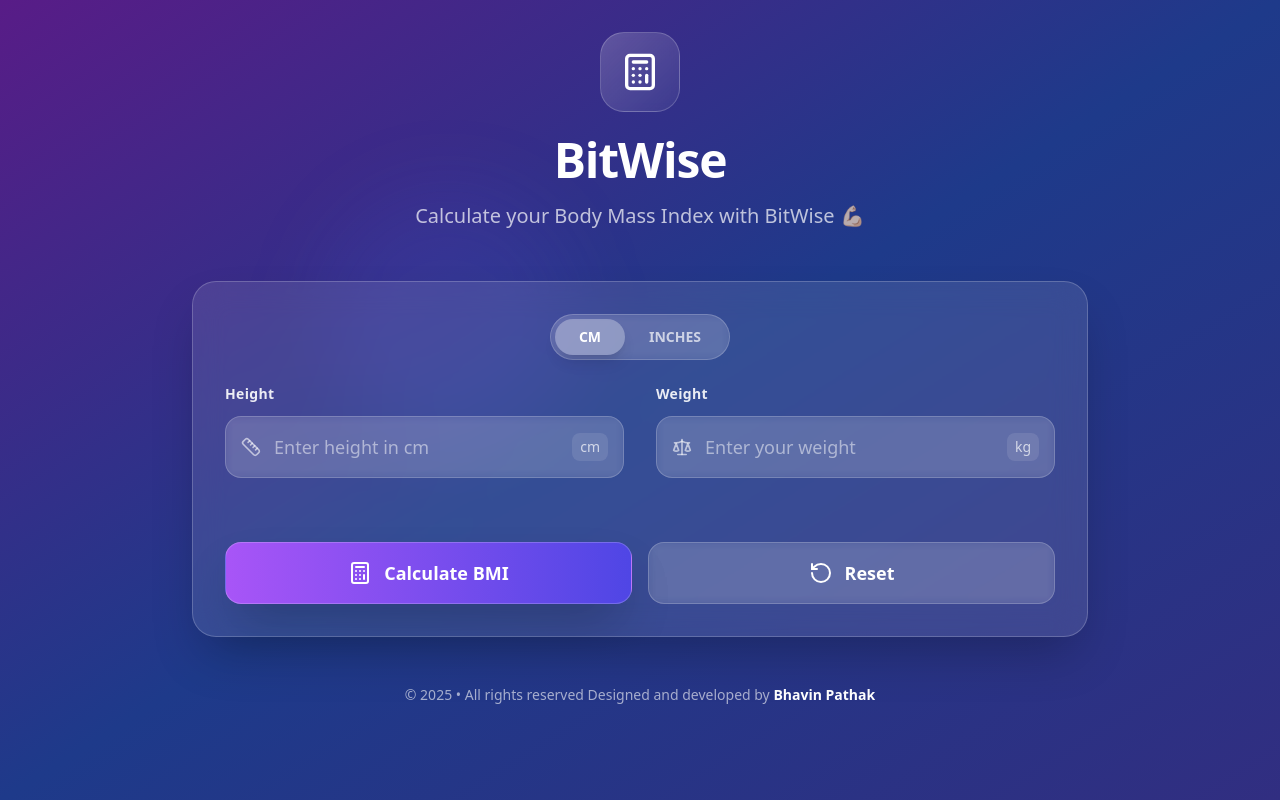
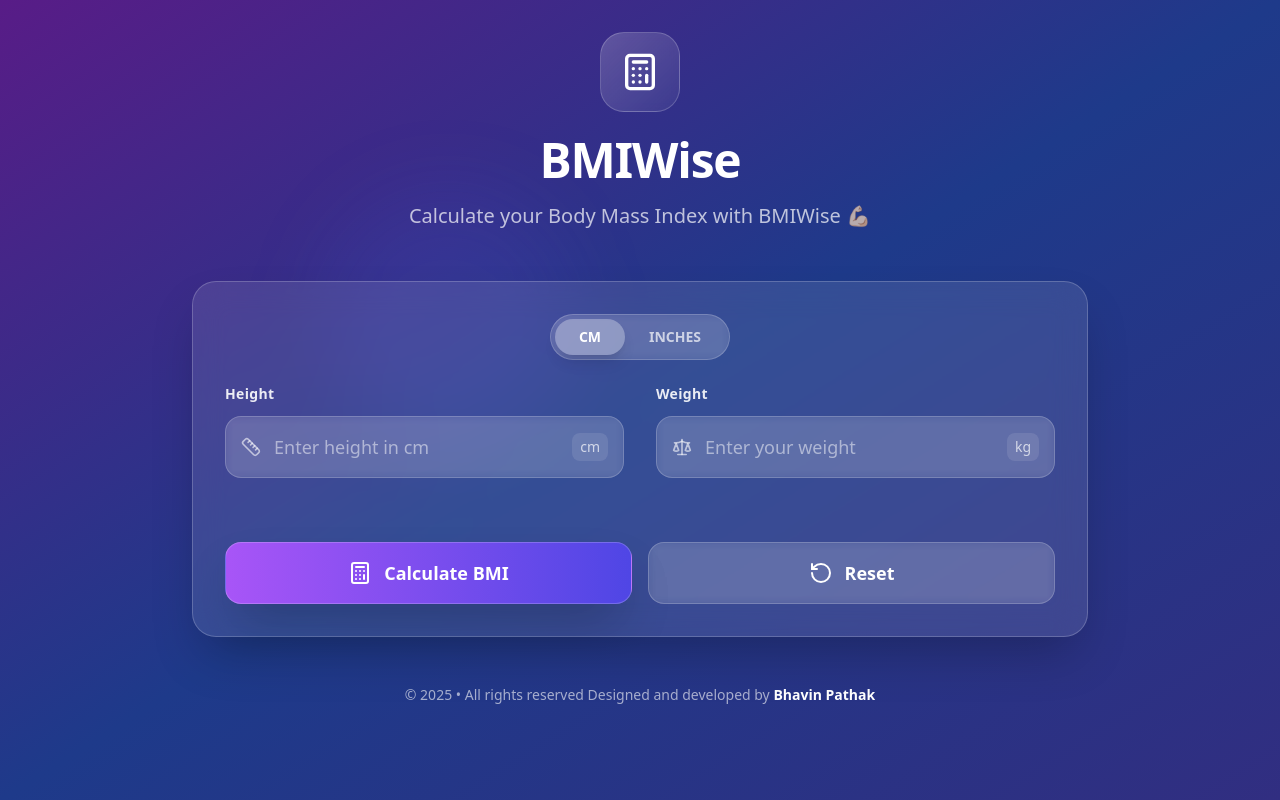
Before and after one commit to Bhavin-Pathak/bmiwise, a React (Create React App) app: page / in a window 1280 px wide. Built offline with nearby package versions, Linux system fonts and the light colour scheme.

Commit message:
fix: correct branding in Header component from BitWise to BMIWise

```diff
--- a/src/components/header.js
+++ b/src/components/header.js
@@ -7,10 +7,10 @@ const Header = () => {
         <Calculator className="h-10 w-10 text-white" />
       </div>
       <h1 className="text-5xl font-bold text-white mb-4 tracking-tight">
-        BitWise
+        BMIWise
       </h1>
       <p className="text-white/70 text-xl max-w-2xl mx-auto leading-relaxed">
-        Calculate your Body Mass Index with BitWise 💪🏻
+        Calculate your Body Mass Index with BMIWise 💪🏻
       </p>
     </div>
   );
```
